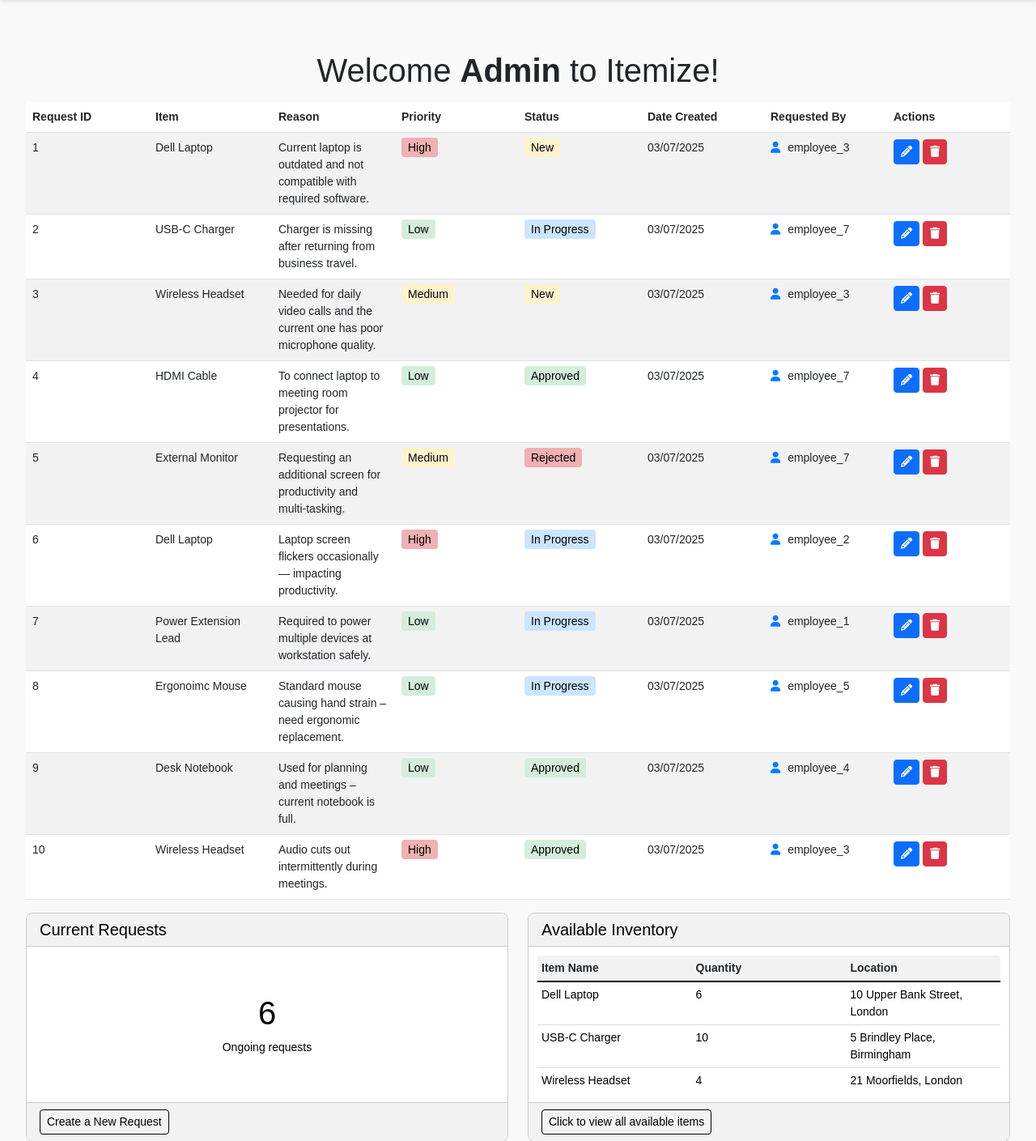
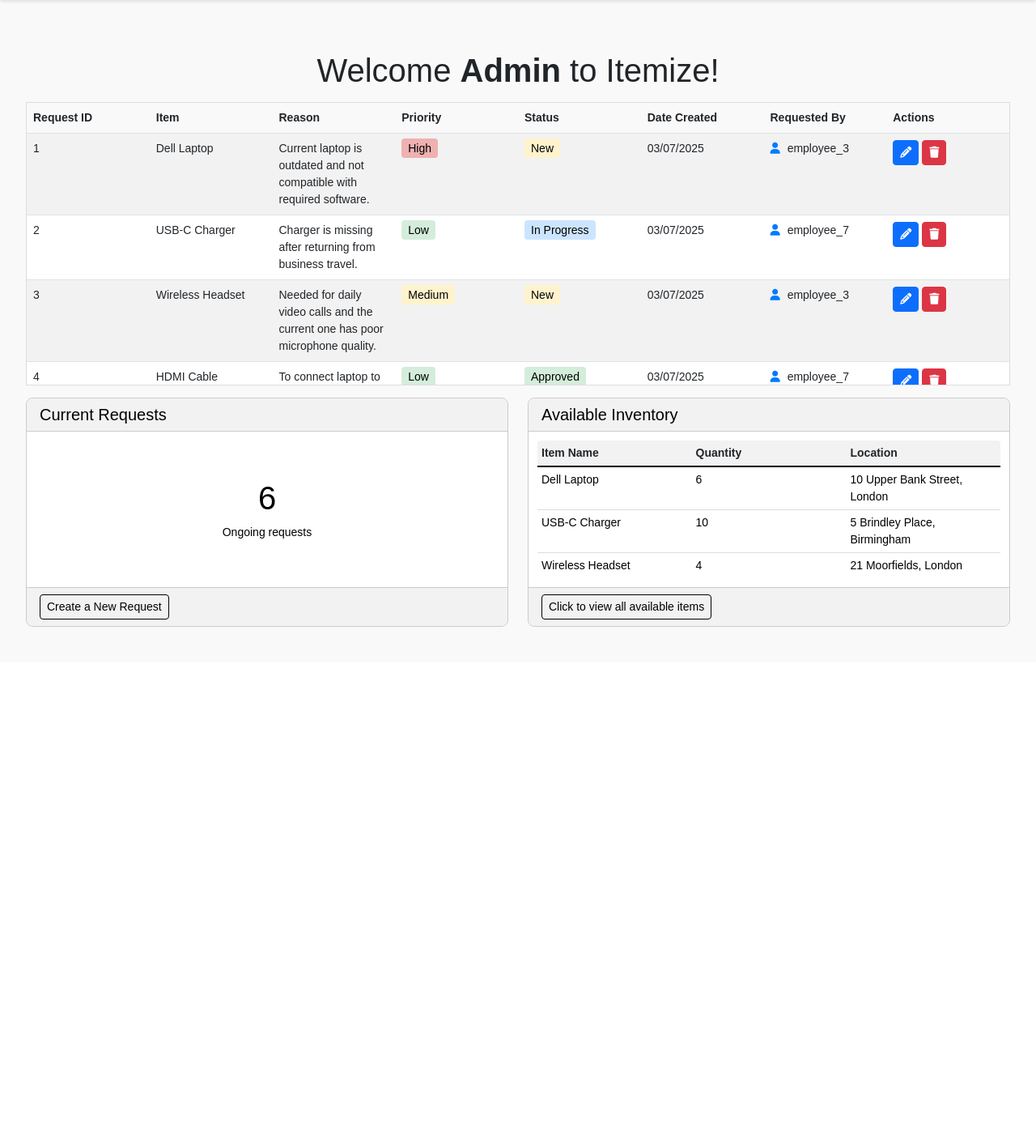
Before and after one commit to ladvapranay/InventoryTrackerApp, a Django app: page /dashboard/ in a window 1280 px wide. Shown: the part 85-1494 px from the top of the page at 81% size. After the commit the page ends 859 px from the top, so only its background shows below. Run offline with Django 5.2, Linux system fonts and the light colour scheme; a user stored in the database is signed in; data comes from the database, SQL or seed files in the repository.

Commit message:
UI table fix - added scrollable

```diff
--- a/templates/dashboard.html
+++ b/templates/dashboard.html
@@ -5,6 +5,42 @@
 {% block content %}
 
     <style>
+        .text-center {
+            margin-top: -10px;
+            margin-bottom: 10px;
+        }
+
+        .scrollable-table-container {
+            max-height: 350px;
+            overflow-y: auto;
+            border: 1px solid #ddd;
+            margin-bottom: 15px;
+        }
+
+        .scrollable-table-container table {
+            width: 100%;
+            border-collapse: collapse;
+            border-spacing: 0;
+        }
+
+        .scrollable-table-container thead th {
+            position: sticky;
+            top: 0;
+            z-index: 2;
+            background-color: #f9f9f9;
+            box-shadow: 0 2px 2px -1px rgba(0, 0, 0, 0.1);
+            padding: 8px;
+            text-align: left;
+        }
+
+        .scrollable-table-container tbody td {
+            padding: 8px;
+        }
+
+        .scrollable-table-container tbody tr:hover {
+            background-color: #e5e5e5;
+        }
+
 
         .btn-icon {
             position: relative;
@@ -24,8 +60,8 @@
             white-space: nowrap;
             font-size: 0.8rem;
             transform: translateX(-50%);
-            top: 110%; /* Position below the button */
-            left: 50%; /* Center align horizontally */
+            top: 110%;
+            left: 50%;
             z-index: 10;
             transition: opacity 0.3s, visibility 0.3s;
         }
@@ -90,6 +126,7 @@
         <strong>{{ user.username|title }}</strong> to Itemize!
     </h1>
 
+    <div class="scrollable-table-container">
         <table class="table table-striped">
             <thead>
             <tr>
@@ -155,6 +192,7 @@
             {% endfor %}
             </tbody>
         </table>
+    </div>
 
     <div class="row mb-4">
 
```
Lines whose indentation alone changed are shown as unchanged.
